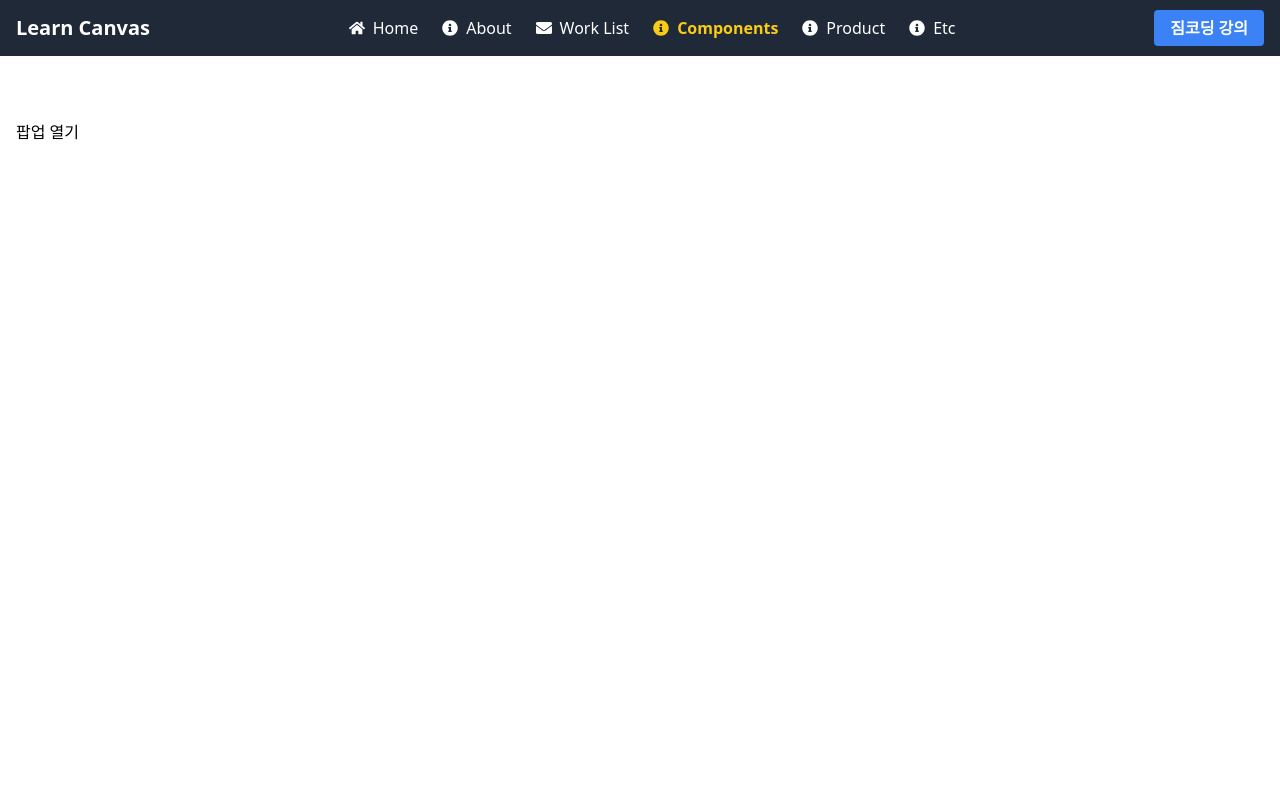
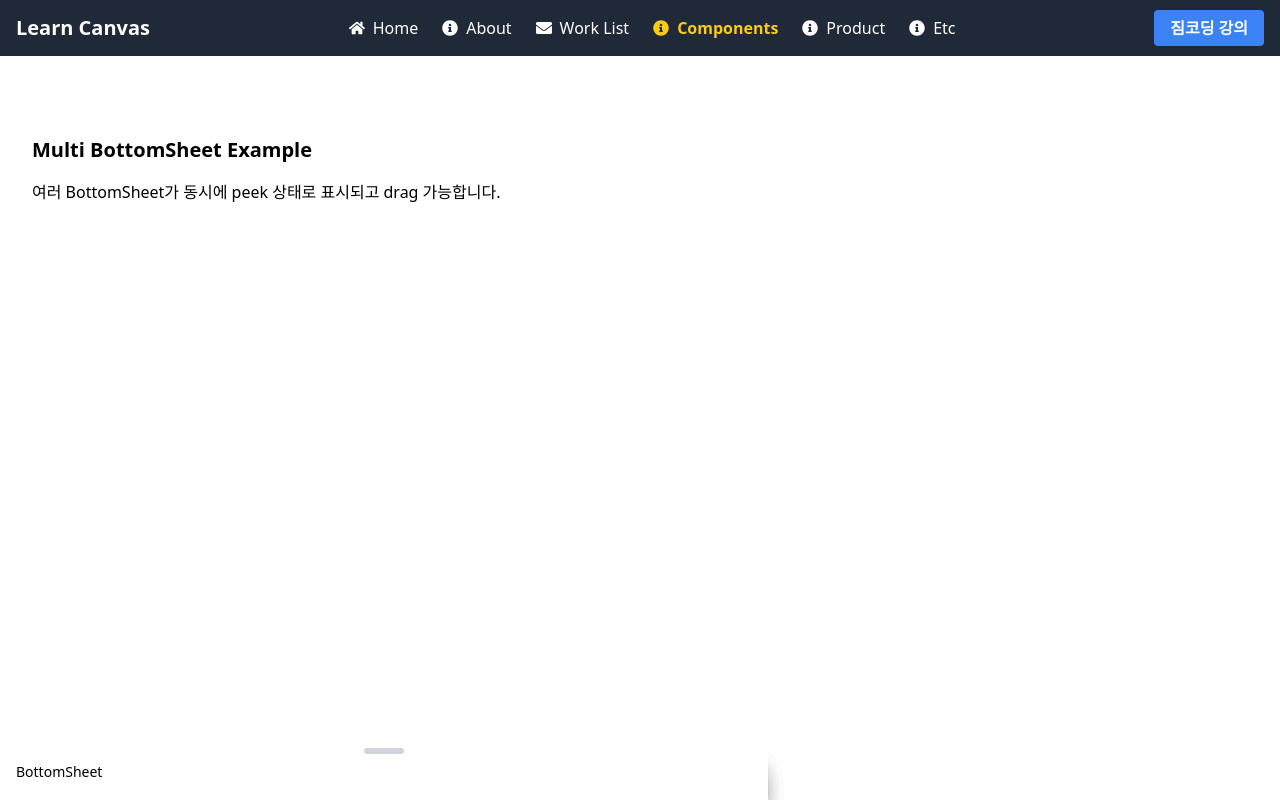
Before and after one commit to hyojeong0927/React-Template, a React (Vite) app: page /example/bottomsheet in a window 1280 px wide. Built offline with nearby package versions, Linux system fonts and the light colour scheme.

Commit message:
bottom sheet

```diff
--- a/src/App.jsx
+++ b/src/App.jsx
@@ -1,15 +1,16 @@
 import { Outlet } from 'react-router-dom';
 import Header from './components/Header';
 import Main from './components/Main';
+import { MultiBottomSheetProvider } from './components/bottomsheet';
 
 function App() {
   return (
-    <>
+    <MultiBottomSheetProvider>
       <Header />
       <Main>
         <Outlet />
       </Main>
-    </>
+    </MultiBottomSheetProvider>
   );
 }
 
--- a/src/components/Header.jsx
+++ b/src/components/Header.jsx
@@ -56,6 +56,11 @@ function Header() {
         { id: 'form', label: 'Form', to: '/example/form' },
         { id: 'info', label: 'Info', to: '/example/info' },
         { id: 'list', label: 'List', to: '/example/list' },
+        {
+          id: 'popupbottomsheet',
+          label: 'Popup Bottom Sheet',
+          to: '/example/popupbottomsheet',
+        },
         { id: 'popup', label: 'Popup', to: '/example/popup' },
         { id: 'search', label: 'Search Form', to: '/example/search' },
         { id: 'selectbox', label: 'Selectbox', to: '/example/selectbox' },
--- /dev/null
+++ b/src/components/bottomsheet/BottomSheetPortal.jsx
@@ -0,0 +1,143 @@
+import { useRef, useState, useEffect, useCallback } from 'react';
+import { createPortal } from 'react-dom';
+
+export default function BottomSheetPortal({
+  children,
+  snapPoints = [200, 400, 600],
+  peekHeight = 56,
+}) {
+  const snaps = Array.from(new Set([...snapPoints].sort((a, b) => a - b)));
+  const sheetRef = useRef(null);
+  const startYRef = useRef(0);
+  const startTranslateRef = useRef(0);
+  const draggingRef = useRef(false);
+
+  const [vh, setVh] = useState(window.innerHeight);
+  const [translateY, setTranslateY] = useState(vh - peekHeight);
+
+  const [portalRoot] = useState(() => {
+    let existing = document.getElementById('bottom-sheet-root');
+    if (existing) return existing;
+    const root = document.createElement('div');
+    root.id = 'bottom-sheet-root';
+    document.body.appendChild(root);
+    return root;
+  });
+
+  // resize
+  useEffect(() => {
+    const handleResize = () => setVh(window.innerHeight);
+    window.addEventListener('resize', handleResize);
+    return () => window.removeEventListener('resize', handleResize);
+  }, []);
+
+  // drag start
+  const handlePointerDown = useCallback(
+    e => {
+      draggingRef.current = true;
+      startYRef.current = e.touches ? e.touches[0].clientY : e.clientY;
+      startTranslateRef.current = translateY;
+      document.body.style.touchAction = 'none';
+    },
+    [translateY],
+  );
+
+  // drag move
+  const handlePointerMove = useCallback(
+    e => {
+      if (!draggingRef.current) return;
+      const clientY = e.touches ? e.touches[0].clientY : e.clientY;
+      const delta = clientY - startYRef.current;
+      const newY = Math.min(
+        vh,
+        Math.max(
+          vh - snaps[snaps.length - 1],
+          startTranslateRef.current + delta,
+        ),
+      );
+      setTranslateY(newY);
+    },
+    [vh, snaps],
+  );
+
+  // snap
+  const snapToNearest = useCallback(
+    ty => {
+      const distances = snaps.map(s => Math.abs(ty - (vh - s)));
+      const idx = distances.indexOf(Math.min(...distances));
+      return { translate: vh - snaps[idx] };
+    },
+    [snaps, vh],
+  );
+
+  // drag end
+  const handlePointerUp = useCallback(() => {
+    if (!draggingRef.current) return;
+    draggingRef.current = false;
+    document.body.style.touchAction = '';
+
+    const { translate } = snapToNearest(translateY);
+    setTranslateY(translate);
+  }, [translateY, snapToNearest]);
+
+  // global events
+  useEffect(() => {
+    const move = e => handlePointerMove(e);
+    const up = () => handlePointerUp();
+    window.addEventListener('mousemove', move);
+    window.addEventListener('mouseup', up);
+    window.addEventListener('touchmove', move, { passive: false });
+    window.addEventListener('touchend', up);
+    return () => {
+      window.removeEventListener('mousemove', move);
+      window.removeEventListener('mouseup', up);
+      window.removeEventListener('touchmove', move);
+      window.removeEventListener('touchend', up);
+    };
+  }, [handlePointerMove, handlePointerUp]);
+
+  const sheetHeight = Math.max(0, vh - translateY);
+  const headerHeight = 56;
+  const contentHeight = Math.max(0, sheetHeight - headerHeight);
+
+  const style = {
+    top: translateY,
+    left: 0,
+    right: 0,
+    height: sheetHeight,
+    position: 'fixed',
+    transition: draggingRef.current
+      ? 'none'
+      : 'top 0.25s cubic-bezier(.25,.8,.25,1)',
+    zIndex: 50,
+  };
+
+  const sheet = (
+    <div
+      ref={sheetRef}
+      className="w-full max-w-3xl bg-white rounded-t-2xl shadow-xl overflow-hidden"
+      style={style}
+    >
+      {/* Grab bar */}
+      <div
+        onMouseDown={handlePointerDown}
+        onTouchStart={handlePointerDown}
+        className="w-full flex flex-col items-center cursor-grab select-none py-2"
+      >
+        <div className="w-10 h-1.5 rounded-full bg-gray-300" />
+      </div>
+
+      {/* Header */}
+      <div className="w-full px-4 pb-2 flex items-center justify-between">
+        <div className="text-sm font-medium">BottomSheet</div>
+      </div>
+
+      {/* Content */}
+      <div className="overflow-auto" style={{ height: contentHeight }}>
+        {children}
+      </div>
+    </div>
+  );
+
+  return createPortal(sheet, portalRoot);
+}
--- /dev/null
+++ b/src/components/bottomsheet/MultiBottomSheetProvider.jsx
@@ -0,0 +1,68 @@
+import {
+  createContext,
+  useContext,
+  useState,
+  useCallback,
+  useRef,
+} from 'react';
+import BottomSheetPortal from './BottomSheetPortal';
+
+const MultiBottomSheetContext = createContext(null);
+
+export function MultiBottomSheetProvider({ children }) {
+  const [sheets, setSheets] = useState([]);
+  const idRef = useRef(0); // 고유 ID용 카운터
+
+  const openBottomSheet = useCallback((content, opts = {}) => {
+    idRef.current += 1;
+    const id = idRef.current;
+
+    setSheets(prev => [
+      ...prev,
+      {
+        id,
+        content,
+        options: {
+          snapPoints: [200, 400, 600],
+          peekHeight: 56,
+          ...opts,
+        },
+      },
+    ]);
+
+    return id;
+  }, []);
+
+  const closeBottomSheet = useCallback(id => {
+    setSheets(prev => prev.filter(sheet => sheet.id !== id));
+  }, []);
+
+  return (
+    <MultiBottomSheetContext.Provider
+      value={{ openBottomSheet, closeBottomSheet }}
+    >
+      {children}
+      {sheets.map(sheet => (
+        <BottomSheetPortal
+          key={sheet.id}
+          isOpen={true}
+          onClose={() => closeBottomSheet(sheet.id)}
+          {...sheet.options}
+        >
+          {sheet.content}
+        </BottomSheetPortal>
+      ))}
+    </MultiBottomSheetContext.Provider>
+  );
+}
+
+// Hook
+// eslint-disable-next-line react-refresh/only-export-components
+export function useMultiBottomSheet() {
+  const context = useContext(MultiBottomSheetContext);
+  if (!context)
+    throw new Error(
+      'useMultiBottomSheet must be used within MultiBottomSheetProvider',
+    );
+  return context;
+}
--- /dev/null
+++ b/src/components/bottomsheet/index.jsx
@@ -0,0 +1,5 @@
+export {
+  MultiBottomSheetProvider,
+  useMultiBottomSheet,
+} from './MultiBottomSheetProvider';
+export { default as BottomSheetPortal } from './BottomSheetPortal';
--- a/src/main.jsx
+++ b/src/main.jsx
@@ -49,6 +49,7 @@ import HeadTitle from './pages/example/HeadTitleExample';
 import Info from './pages/example/InfoExample';
 import List from './pages/example/ListExample';
 import Popup from './pages/example/PopupExample';
+import PopupBottomSheet from './pages/example/PopupBottomSheetExample';
 import SelectBox from './pages/example/SelectboxExample';
 import SearchForm from './pages/example/SearchFormExample';
 import Tabs from './pages/example/TabsExample';
@@ -94,6 +95,7 @@ const router = createBrowserRouter([
           { path: 'title', element: <HeadTitle /> },
           { path: 'floatingbar', element: <FloatingBar /> },
           { path: 'popup', element: <Popup /> },
+          { path: 'popupbottomsheet', element: <PopupBottomSheet /> },
           { path: 'search', element: <SearchForm /> },
           { path: 'form', element: <Form /> },
           { path: 'button', element: <Button /> },
--- a/src/pages/example/BottomSheetExample.jsx
+++ b/src/pages/example/BottomSheetExample.jsx
@@ -1,29 +1,45 @@
-import { useState } from 'react';
-import BottomSheet from '../../components/popup/BottomSheet';
+import { useEffect } from 'react';
+import { useMultiBottomSheet } from '../../components/bottomsheet';
 
-export default function App() {
-  const [open, setOpen] = useState(false);
+export default function BottomSheetMultiExample() {
+  const { openBottomSheet } = useMultiBottomSheet();
+
+  useEffect(() => {
+    openBottomSheet(
+      <div className="p-4">
+        <h2 className="text-lg font-bold mb-2">Sheet 1</h2>
+        {[...Array(10)].map((_, i) => (
+          <p key={i}>Item {i + 1}</p>
+        ))}
+      </div>,
+      { snapPoints: [200, 400, 600], peekHeight: 60 },
+    );
+
+    openBottomSheet(
+      <div className="p-4">
+        <h2 className="text-lg font-bold mb-2">Sheet 2</h2>
+        {[...Array(15)].map((_, i) => (
+          <p key={i}>Item {i + 1}</p>
+        ))}
+      </div>,
+      { snapPoints: [250, 450, 650], peekHeight: 56 },
+    );
+
+    openBottomSheet(
+      <div className="p-4">
+        <h2 className="text-lg font-bold mb-2">Sheet 3</h2>
+        {[...Array(20)].map((_, i) => (
+          <p key={i}>Item {i + 1}</p>
+        ))}
+      </div>,
+      { snapPoints: [300, 500, 700], peekHeight: 60 },
+    );
+  }, [openBottomSheet]);
 
   return (
-    <div>
-      <button onClick={() => setOpen(true)}>팝업 열기</button>
-      <BottomSheet
-        isOpen={open}
-        onClose={() => setOpen(false)}
-        snapPoints={[30, 300, 600]} // 닫힘 30px, 중간 300, 전체 600
-      >
-        <div className="bottom-sheet__header">밀어 올리는 버튼 위치</div>
-        <div className="bottom-sheet__content">
-          <h3>Bottom Sheet (닫힘 시 30px만 노출)</h3>
-          <p>닫힘 상태에서도 하단이 항상 보여 스와이프 가능!</p>
-          {Array.from({ length: 20 }, (_, i) => (
-            <p key={i}>내용 {i + 1}</p>
-          ))}
-        </div>
-        <div className="bottom-sheet__footer">
-          <button onClick={() => setOpen(false)}>닫기</button>
-        </div>
-      </BottomSheet>
+    <div className="p-4">
+      <h1 className="text-xl font-bold mb-4">Multi BottomSheet Example</h1>
+      <p>여러 BottomSheet가 동시에 peek 상태로 표시되고 drag 가능합니다.</p>
     </div>
   );
 }
--- /dev/null
+++ b/src/pages/example/PopupBottomSheetExample.jsx
@@ -0,0 +1,29 @@
+import { useState } from 'react';
+import BottomSheet from '../../components/popup/PopupBottomSheet';
+
+export default function PopupBottomSheet() {
+  const [open, setOpen] = useState(false);
+
+  return (
+    <div>
+      <button onClick={() => setOpen(true)}>팝업 열기</button>
+      <BottomSheet
+        isOpen={open}
+        onClose={() => setOpen(false)}
+        snapPoints={[30, 300, 600]} // 닫힘 30px, 중간 300, 전체 600
+      >
+        <div className="bottom-sheet__header">밀어 올리는 버튼 위치</div>
+        <div className="bottom-sheet__content">
+          <h3>Bottom Sheet (닫힘 시 30px만 노출)</h3>
+          <p>닫힘 상태에서도 하단이 항상 보여 스와이프 가능!</p>
+          {Array.from({ length: 20 }, (_, i) => (
+            <p key={i}>내용 {i + 1}</p>
+          ))}
+        </div>
+        <div className="bottom-sheet__footer">
+          <button onClick={() => setOpen(false)}>닫기</button>
+        </div>
+      </BottomSheet>
+    </div>
+  );
+}
--- a/vite.config.js
+++ b/vite.config.js
@@ -1,8 +1,14 @@
+/* eslint-disable no-undef */
 import { defineConfig } from 'vite';
 import react from '@vitejs/plugin-react-swc';
-
+import path from 'path';
 // https://vitejs.dev/config/
 export default defineConfig({
   plugins: [react()],
   // mode: 'production',
+  resolve: {
+    alias: {
+      '@': path.resolve(__dirname, './src'),
+    },
+  },
 });
```
Also changed, not shown: src/components/Popup/PopupBottomSheet.jsx (renamed from src/components/Popup/BottomSheet.jsx).
